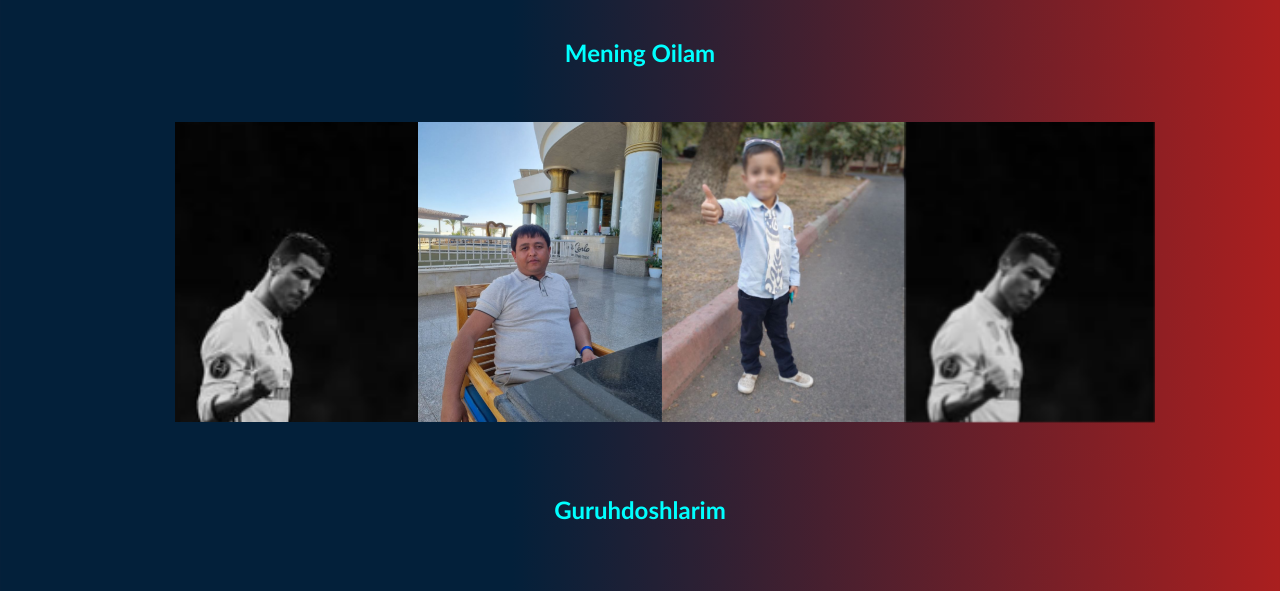
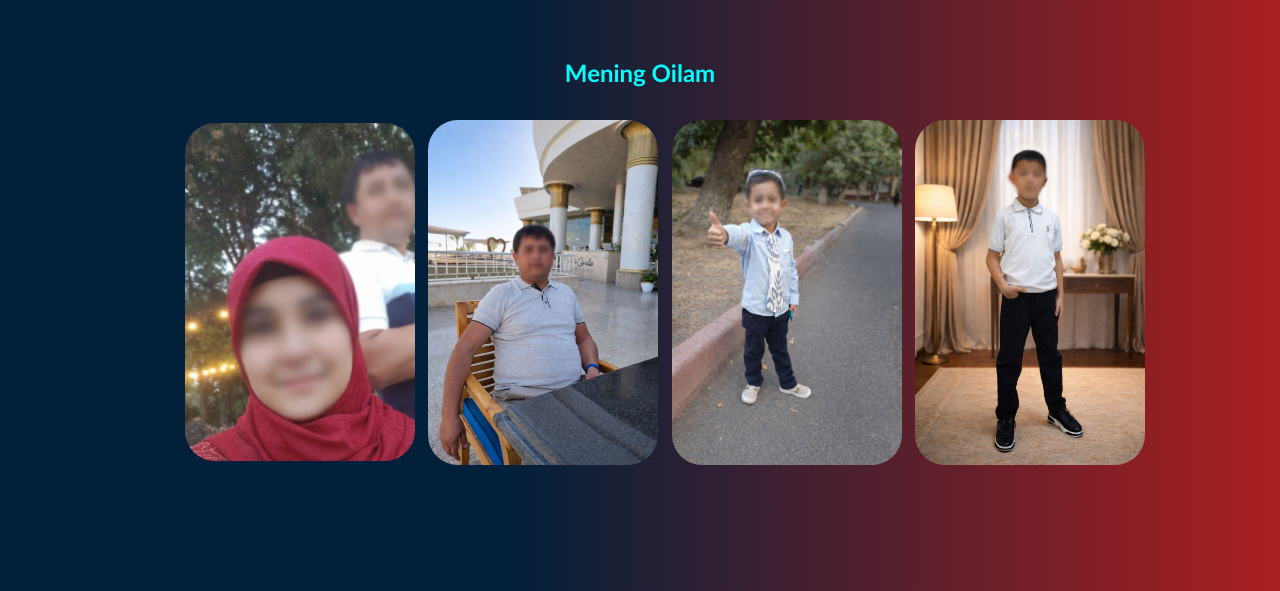
Before and after one commit to gayratovbexruz6-ops/portfolio, a plain HTML site: page index.html in a window 1280 px wide. Shown: the part 760-1351 px from the top of the page. Drawn offline with nearby package versions, Linux system fonts and the light colour scheme.

Commit message:
update family

```diff
--- a/index.html
+++ b/index.html
@@ -51,7 +51,7 @@
                 <div class="card">
                     <div class="inner">
                         <div class="front">
-                            <img class="ppp" src="/Снимок экрана 2026-03-14 201604.png" alt="">
+                            <img class="ppp" src="./image.png" alt="">
                         </div>
 
                         <div class="back">
@@ -65,7 +65,7 @@
                 <div class="card">
                     <div class="inner">
                         <div class="front">
-                            <img class="ppp" src="/photo_2026-03-05_19-15-49.jpg" alt="">
+                            <img class="ppp" src="/photo_2026-04-05_10-40-18.jpg" alt="">
                         </div>
 
                         <div class="back">
@@ -93,7 +93,7 @@
                 <div class="card">
                     <div class="inner">
                         <div class="front">
-                            <img class="ppp" src="/Снимок экрана 2026-03-14 201604.png" alt="">
+                            <img class="ppp" src="/photo_2026-04-05_10-40-02.jpg" alt="">
                         </div>
 
                         <div class="back">
--- a/stely.css
+++ b/stely.css
@@ -90,9 +90,10 @@
     color: #ffffff;
 }
 .ppp {
+    border-radius: 30px;
     object-fit: cover;
-    width: 250px;
-    height: 300px;
+    height: 350px !important;
+    width: 230px;
 }
 
 .popt-yop {
@@ -219,7 +220,6 @@
 }
 
 .bot-tob {
-    margin: 25px;
     width: 200px;
     height: 370px;
     object-fit: cover;
@@ -403,3 +403,15 @@
     align-items: center;
     display: flex;
 }
+.ppy{
+    border-radius: 30px;
+    object-fit: cover;
+    width: 300px;
+    height: 300px;
+}
+.hero{
+    height: 700px;
+}
+.oilam{
+    height: 600px;
+}
```
Also changed, not shown: image.png (added), photo_2026-04-05_10-40-02.jpg (added), photo_2026-04-05_10-40-18.jpg (added), photo_2026-04-05_10-40-26.jpg (added), 1 other file.
